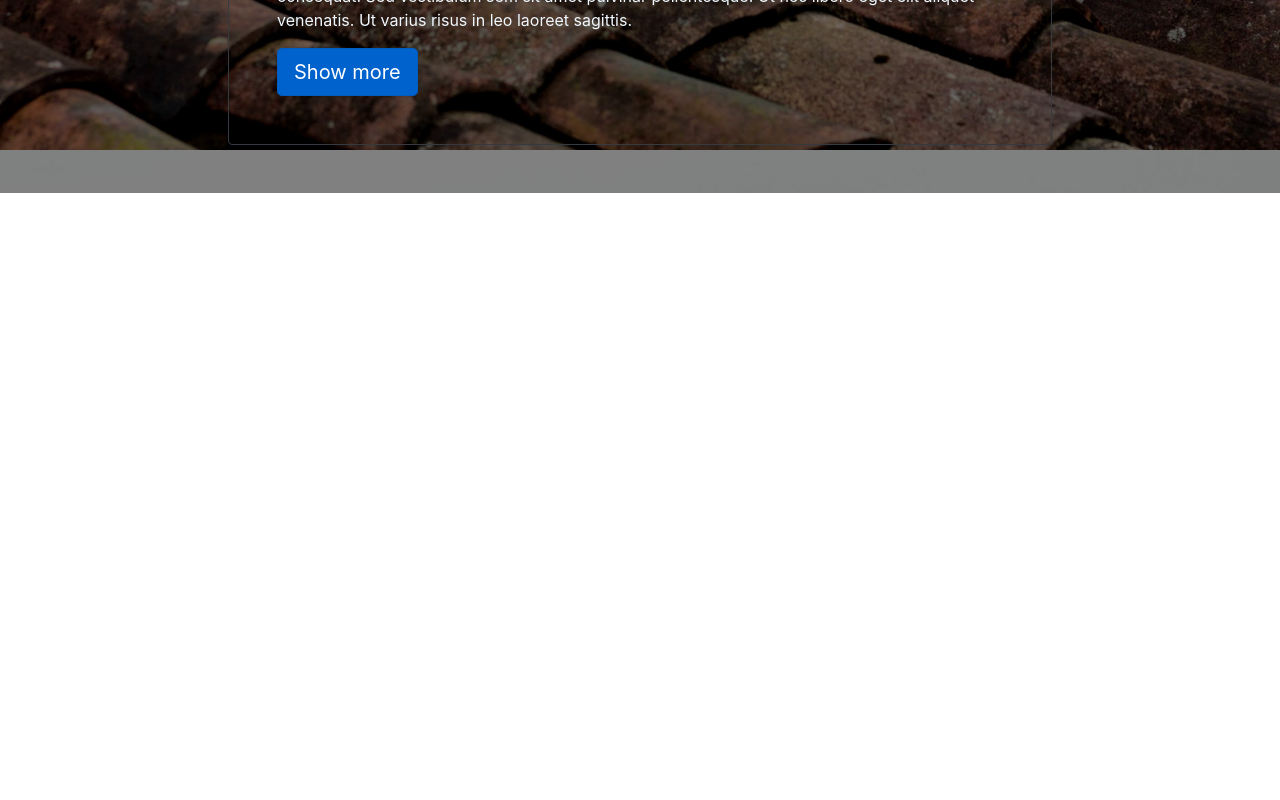
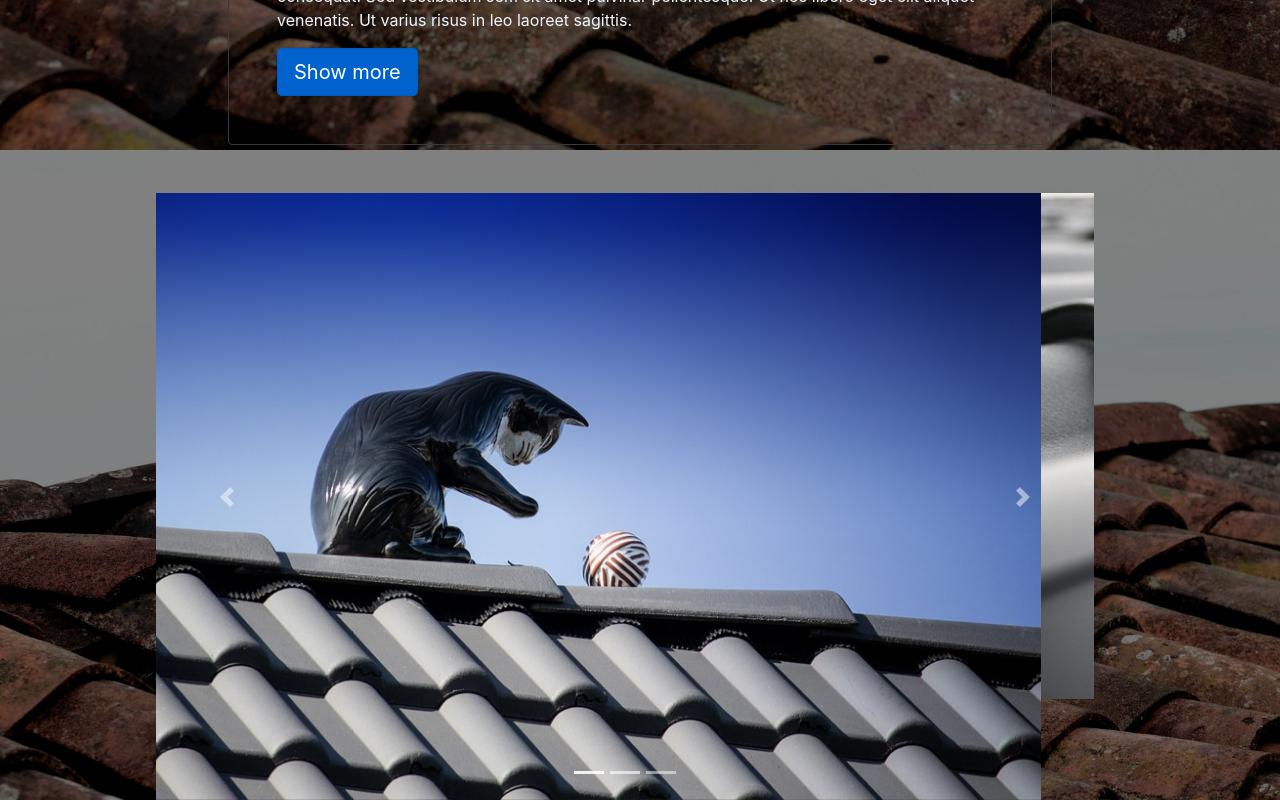
Before and after one commit to KrzysztofP90/angular-website, an Angular app: page / in a window 1280 px wide. Shown: the part 701-1501 px from the top of the page. Before the commit the page ends 894 px from the top, so only its background shows below. Built offline with nearby package versions, Linux system fonts and the light colour scheme.

Commit message:
Implement gallery component basic version.

```diff
--- a/src/app/app.component.html
+++ b/src/app/app.component.html
@@ -2,3 +2,4 @@
 <div id="main-component">
 <app-new-one></app-new-one>
 <app-intro></app-intro>
+<app-gallery></app-gallery>
--- a/src/app/app.module.ts
+++ b/src/app/app.module.ts
@@ -5,6 +5,7 @@ import { AppComponent } from './app.component';
 import { NewOneComponent } from './new-one/new-one.component';
 import { IntroDescribe1Component } from './intro-describe1/intro-describe1.component';
 import { IntroComponent } from './intro/intro.component';
+import { GalleryComponent } from './gallery/gallery.component';
 
 
 @NgModule({
@@ -12,7 +13,8 @@ import { IntroComponent } from './intro/intro.component';
     AppComponent,
     NewOneComponent,
     IntroDescribe1Component,
-    IntroComponent
+    IntroComponent,
+    GalleryComponent
   ],
   imports: [
     BrowserModule
--- /dev/null
+++ b/src/app/gallery/gallery.component.html
@@ -0,0 +1,28 @@
+<div class="container-fluid row justify-content-center">
+<div id="carouselExampleIndicators" class="carousel slide w-75" data-ride="carousel">
+  <ol class="carousel-indicators">
+    <li data-target="#carouselExampleIndicators" data-slide-to="0" class="active"></li>
+    <li data-target="#carouselExampleIndicators" data-slide-to="1"></li>
+    <li data-target="#carouselExampleIndicators" data-slide-to="2"></li>
+  </ol>
+  <div class="carousel-inner">
+    <div class="carousel-item active">
+      <img class="d-block w-100" src="../../assets/cat-4151445_960_720.jpg" alt="First slide">
+    </div>
+    <div class="carousel-item">
+      <img class="d-block w-100" src="../../assets/roof-plate-264742_960_720.jpg" alt="Second slide">
+    </div>
+    <div class="carousel-item">
+      <img class="d-block w-100" src="../../assets/roof.jpeg" alt="Third slide">
+    </div>
+  </div>
+  <a class="carousel-control-prev" href="#carouselExampleIndicators" role="button" data-slide="prev">
+    <span class="carousel-control-prev-icon" aria-hidden="true"></span>
+    <span class="sr-only">Previous</span>
+  </a>
+  <a class="carousel-control-next" href="#carouselExampleIndicators" role="button" data-slide="next">
+    <span class="carousel-control-next-icon" aria-hidden="true"></span>
+    <span class="sr-only">Next</span>
+  </a>
+</div>
+</div>
--- /dev/null
+++ b/src/app/gallery/gallery.component.ts
@@ -0,0 +1,15 @@
+import { Component, OnInit } from '@angular/core';
+
+@Component({
+  selector: 'app-gallery',
+  templateUrl: './gallery.component.html',
+  styleUrls: ['./gallery.component.css']
+})
+export class GalleryComponent implements OnInit {
+
+  constructor() { }
+
+  ngOnInit() {
+  }
+
+}
--- a/src/app/intro-describe1/intro-describe1.component.html
+++ b/src/app/intro-describe1/intro-describe1.component.html
@@ -6,5 +6,5 @@
   <p>
     Lorem ipsum dolor sit amet, consectetur adipiscing elit. Nunc lorem sem, interdum sit amet auctor eget, malesuada ut risus. Cras nec dolor eu enim dignissim blandit. Fusce nec tempus diam. Nunc leo justo, interdum vitae venenatis vitae, tempus in lectus. Curabitur vehicula dolor a viverra mattis. Sed at erat eu ipsum porttitor volutpat. Aliquam vehicula ligula non placerat semper. Fusce eu vestibulum nisi, sit amet efficitur odio. Nullam mi ipsum, blandit at velit id, suscipit porta metus. Quisque ultricies non turpis a rutrum. Donec vestibulum ex interdum erat aliquam finibus. Nam congue gravida leo at fringilla. Aliquam pharetra imperdiet est vel consequat. Sed vestibulum sem sit amet pulvinar pellentesque. Ut nec libero eget elit aliquet venenatis. Ut varius risus in leo laoreet sagittis.
   </p>
-  <a href="#" class="btn btn-primary btn-lg active" role="button" aria-pressed="true">Show more</a>
+    <a href="#" class="btn btn-primary btn-lg active" role="button" aria-pressed="true">Show more</a>
 </div>
--- a/src/index.html
+++ b/src/index.html
@@ -14,9 +14,9 @@
 </head>
 <body>
   <app-root></app-root>
-  <script src="../node_modules/jquery/dist/jquery.js" integrity="sha384-q8i/X+965DzO0rT7abK41JStQIAqVgRVzpbzo5smXKp4YfRvH+8abtTE1Pi6jizo" crossorigin="anonymous"></script>
-  <script src="../node_modules/popper.js/dist/popper.min.js" integrity="sha384-ApNbgh9B+Y1QKtv3Rn7W3mgPxhU9K/ScQsAP7hUibX39j7fakFPskvXusvfa0b4Q" crossorigin="anonymous"></script>
-  <script src="../node_modules/bootstrap/dist/js/bootstrap.min.js" integrity="sha384-JZR6Spejh4U02d8jOt6vLEHfe/JQGiRRSQQxSfFWpi1MquVdAyjUar5+76PVCmYl" crossorigin="anonymous"></script>
+ <script src="https://code.jquery.com/jquery-3.3.1.slim.min.js" integrity="sha384-q8i/X+965DzO0rT7abK41JStQIAqVgRVzpbzo5smXKp4YfRvH+8abtTE1Pi6jizo" crossorigin="anonymous"></script>
+ <script src="https://cdnjs.cloudflare.com/ajax/libs/popper.js/1.14.7/umd/popper.min.js" integrity="sha384-UO2eT0CpHqdSJQ6hJty5KVphtPhzWj9WO1clHTMGa3JDZwrnQq4sF86dIHNDz0W1" crossorigin="anonymous"></script>
+ <script src="https://stackpath.bootstrapcdn.com/bootstrap/4.3.1/js/bootstrap.min.js" integrity="sha384-JjSmVgyd0p3pXB1rRibZUAYoIIy6OrQ6VrjIEaFf/nJGzIxFDsf4x0xIM+B07jRM" crossorigin="anonymous"></script>
 </body>
 </body>
 </html>
```
Also changed, not shown: src/app/gallery/gallery.component.css (added), 1 other file (tests, documents, lock files or other folders).
